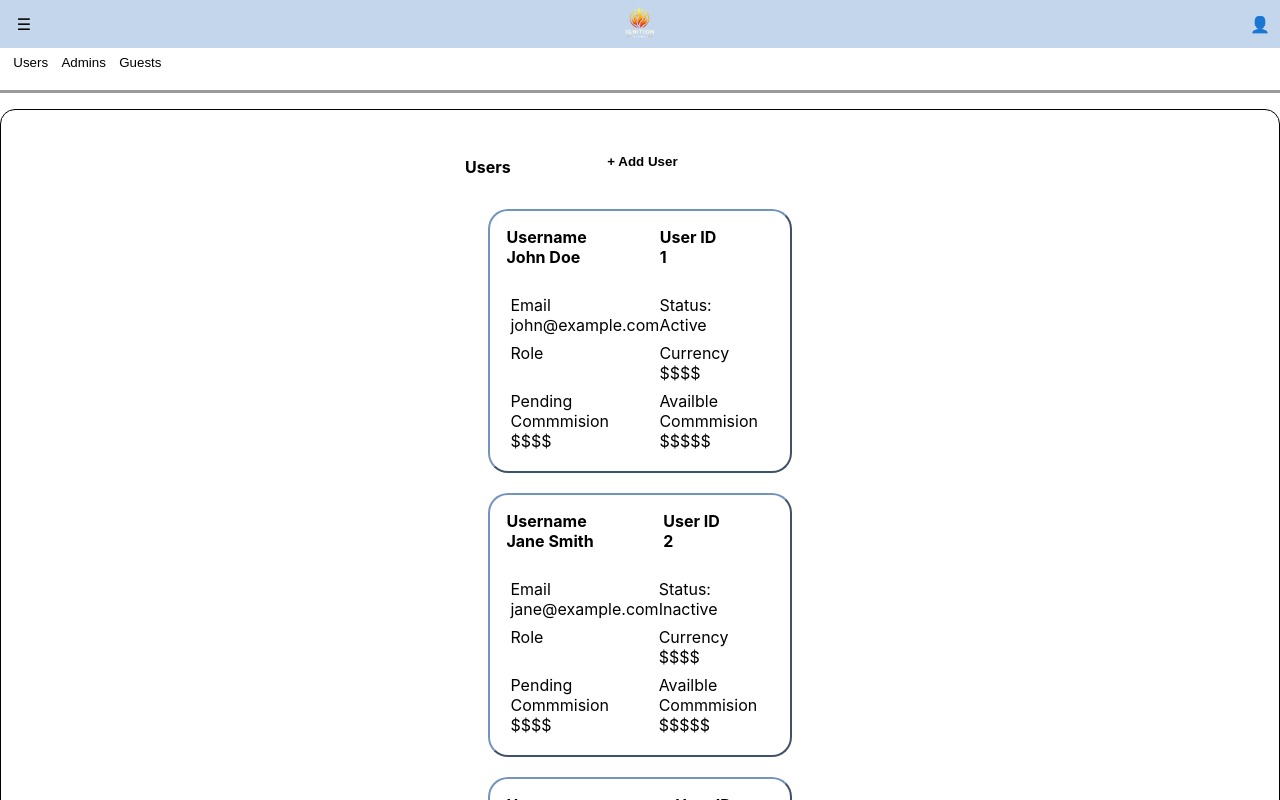
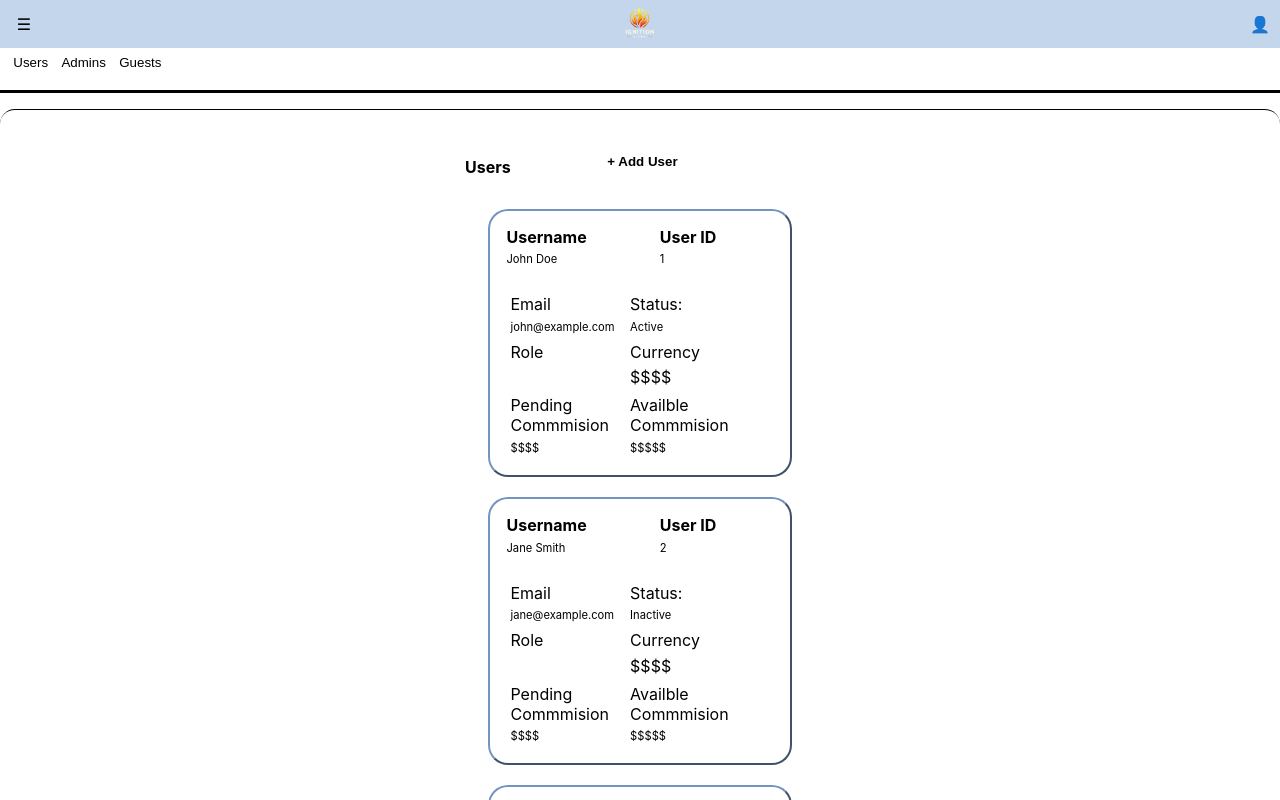
Before and after one commit to Stephen-Terera/Stephen-Terera.github.io, a React (Create React App) app: page /network in a window 1280 px wide. Shown: the top 800 px of the page. Built offline with nearby package versions, Linux system fonts and the light colour scheme.

Commit message:
Added styles to various pages

```diff
--- a/src/Network.js
+++ b/src/Network.js
@@ -33,10 +33,10 @@ const Network = () => {
 
   return (
     <div className="App">
+      <div class="main">
         <Header />
-
-      <Tabs tabs={tabs} />
-
+        <Tabs tabs={tabs} />
+      </div>
       <Footer />
     </div>
   );
--- a/src/Tile.js
+++ b/src/Tile.js
@@ -8,16 +8,16 @@ const UserTile = ({ user }) => {
   return (
     <div className="user-tile">
       <div className="user-tile__header">
-        <h4> Username<br></br> {user.name}</h4>
-        <h4>User ID<br></br>{user.id}</h4>
+        <h4> Username<br></br> <div class="field-values"> {user.name} </div></h4>
+        <h4>User ID<br></br> <div class="field-values">{user.id}</div> </h4>
       </div>
       <div className="user-tile__body">
-        <p class="user-tile-boy-p"> Email<br></br> {user.email}</p>
-        <p class="user-tile-boy-p"> Status:<br></br> {user.status}</p>
-        <p class="user-tile-boy-p"> Role <br></br></p>
-        <p class="user-tile-boy-p"> Currency <br></br> $$$$</p>
-        <p class="user-tile-boy-p"> Pending Commmision <br></br>$$$$</p>
-        <p class="user-tile-boy-p"> Availble Commmision <br></br>$$$$$</p>
+        <p class="user-tile-boy-p"> Email<br></br> <div class="field-values">{user.email} </div></p>
+        <p class="user-tile-boy-p"> Status:<br></br> <div class="field-values">{user.status} </div></p>
+        <p class="user-tile-boy-p"> Role <br></br><div class="field-values"> </div></p>
+        <p class="user-tile-boy-p"> Currency <br></br> <div class="field-values"></div>$$$$</p>
+        <p class="user-tile-boy-p"> Pending Commmision <br></br><div class="field-values">$$$$ </div></p>
+        <p class="user-tile-boy-p"> Availble Commmision <br></br><div class="field-values">$$$$$ </div></p>
       </div>
     </div>
   );
--- a/src/css/App.css
+++ b/src/css/App.css
@@ -2,6 +2,9 @@
   text-align: center;
   min-height: 100vh;
 
+}
+a{
+  text-decoration: none;
 }
 .main{
 height: 100vh;
@@ -42,7 +45,7 @@ body{
 
 }
 .tile{
-  border: 2px solid #c4d6ec;
+  border: 4px outset #c4d6ec;
   display: flex;
   border-style: offset;
   padding: 0.5em;
@@ -125,6 +128,16 @@ input{
   display: inline-block;
   font-weight: bold;
 }
+.chart{
+  margin-top: 2em;;
+}
+.recharts-wrapper {
+  margin-top: 8em;
+  width: 80%;
+  margin-left: auto;
+  margin-right: auto;
+  padding-top: 1em;
+}
 
 @keyframes App-logo-spin {
   from {
--- a/src/css/tiles.css
+++ b/src/css/tiles.css
@@ -1,3 +1,6 @@
+.main{
+    min-height: 100vh;
+}
 .results-head{
     margin-top: 1em;
     display: grid;
@@ -7,6 +10,11 @@
     width: 60%;
     background-color: transparent;
 
+}
+.field-values{
+    font-weight: normal;
+    font-size: 0.7em;
+    margin-top: 0.5em;
 }
 .results-row {
     border: 1px solid #000; /* Adds border around each row */
@@ -21,6 +29,7 @@
     display: grid;
     margin-top: 0;
     border-style: none none outset none;
+    border-color: black;
     font-weight: bold;
     grid-template-columns: auto auto auto 1fr;
 }
@@ -81,10 +90,11 @@
     width: 80%;
 }
 .user-tile-boy-p{
+    font-size: 1em;
     margin-top: 0.5em;
 }
 .main-content{
-    border-style: solid;
+    border-style: solid none none none;
     border-width: thin ;
     border-radius: 15px;
     margin-top: 1em;
```
Also changed, not shown: 12 other files (tests, documents, lock files or other folders).
